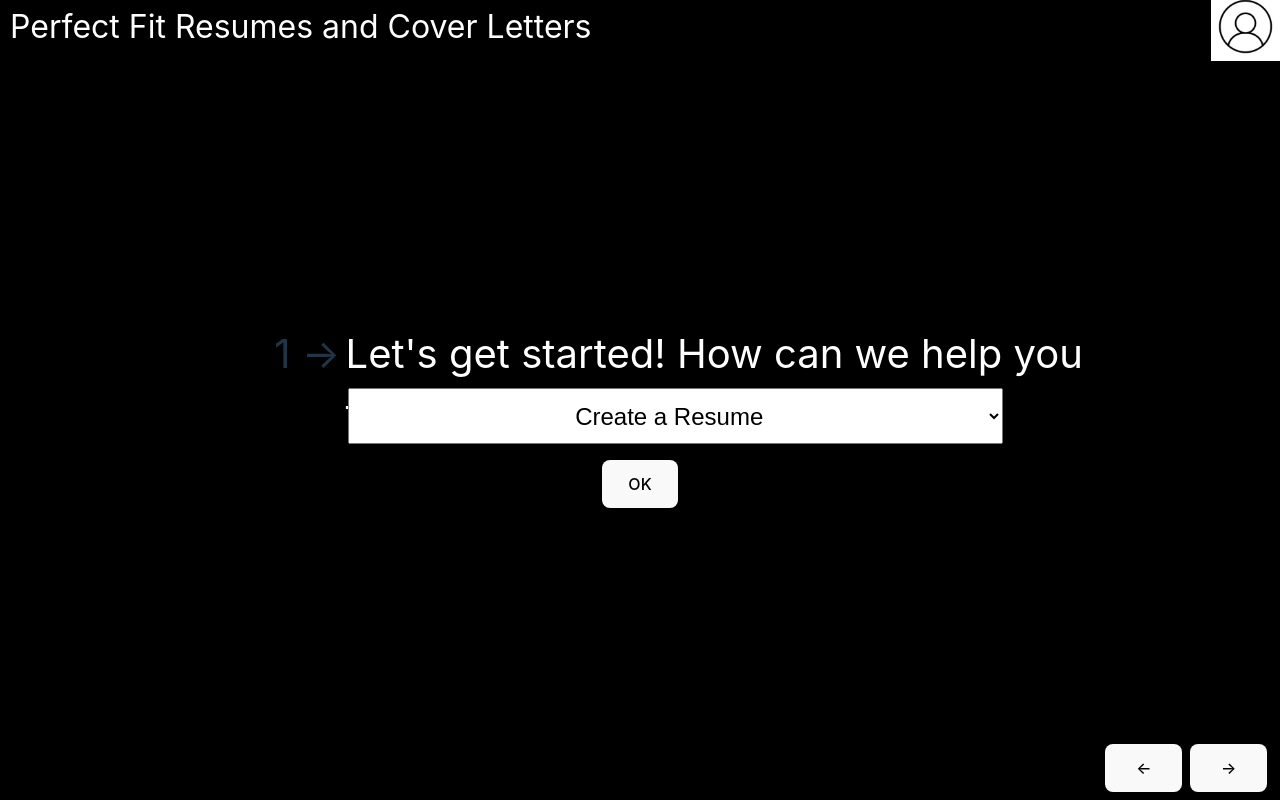
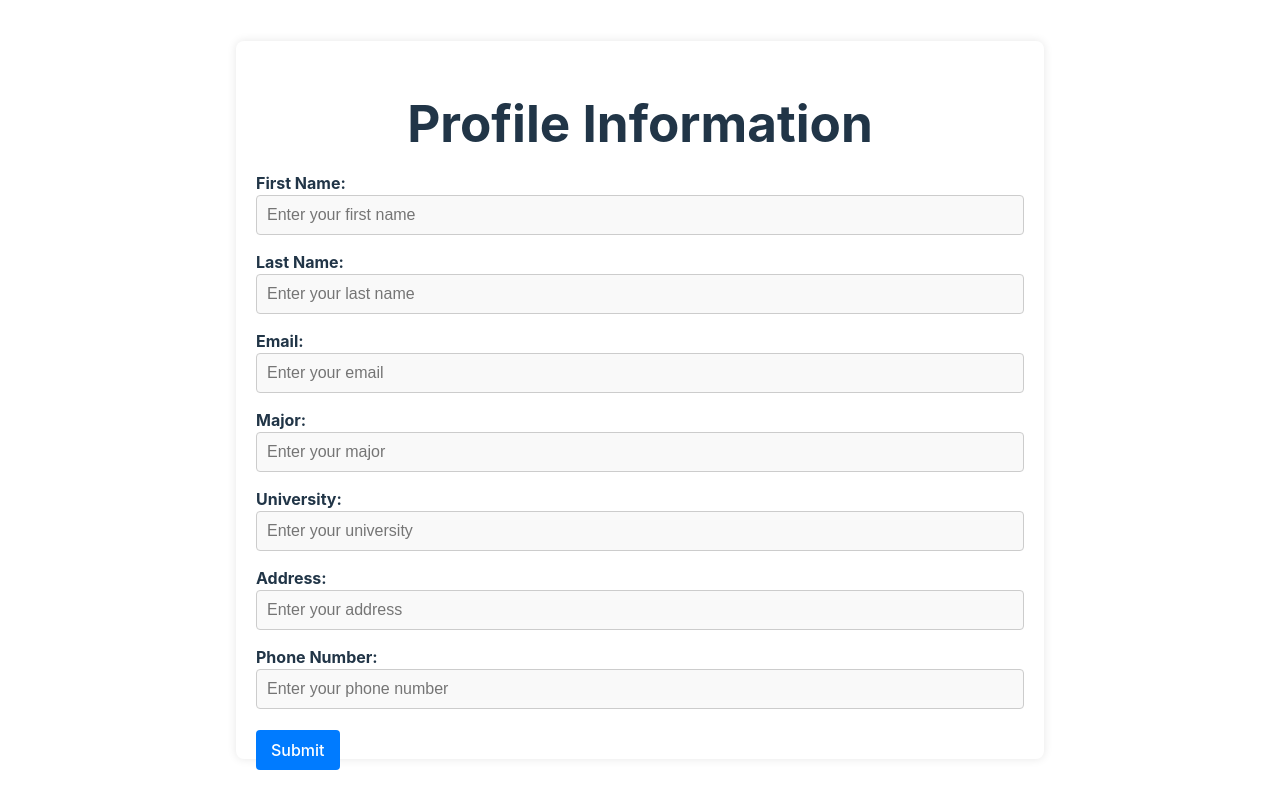
Before and after one commit to CS-179K/Perfect-Fit-Resumes-CVs, a React (Vite) app in the folder react-app/: page /profile in a window 1280 px wide. Built offline with nearby package versions, Linux system fonts and the light colour scheme.

Commit message:
Created Profile Page

```diff
--- a/react-app/src/App.jsx
+++ b/react-app/src/App.jsx
@@ -1,36 +1,20 @@
-import { useState } from 'react'
-import './App.css'
+import React, { useState } from 'react';
+import './App.css';
 
 function App() {
-  // State to hold selected options and job description
-  const [documentType, setDocumentType] = useState('');
-  const [jobDescription, setJobDescription] = useState('');
-
-  // New state for file upload functionality
+  const [selectedFileType, setSelectedFileType] = useState('');
   const [file, setFile] = useState(null);
 
-  // Handle the dropdown menu
   const handleDropdownChange = (event) => {
-    setDocumentType(event.target.value);
+    setSelectedFileType(event.target.value);
   };
 
-  // Updating dialogue box for JD
-  const handleTextAreaChange = (event) => {
-    setJobDescription(event.target.value);
-  };
-
-  // Handle file selection
   const handleFileChange = (event) => {
     setFile(event.target.files[0]);
   };
 
-  // Submitting the form
   const handleSubmit = (event) => {
     event.preventDefault();
-    console.log('Selected Document:', documentType);
-    console.log('Job Description:', jobDescription);
-
-    // Handle file upload if a file is selected
     if (file) {
       const formData = new FormData();
       formData.append('file', file);
@@ -41,51 +25,47 @@ function App() {
       })
         .then((response) => response.json())
         .then((data) => {
-          console.log('File uploaded successfully:', data);
+          console.log('Success:', data);
         })
         .catch((error) => {
-          console.error('File upload error:', error);
+          console.error('Error:', error);
         });
     } else {
       console.log('No file selected');
     }
   };
 
-  const handleClick = (selectedData) => {
-    setSelectedData(selectedData);
-    setShow(true);
-  };
-
   return (
     <div className="App">
-      <h1 className='projectTitle'>Job Application Helper</h1>
-      <form onSubmit={handleSubmit} className='container'>
-        {/* Specify document type */}
-        <select value={documentType} onChange={handleDropdownChange} className="dropdown">
-          <option value="" disabled>Select Document Type</option>
-          <option value="Resume" onClick={() => clickResume(row)}>Resume</option>
-          <option value="CV">CV</option>
+      {/* Existing Elements */}
+      <div className="projectTitle">
+        <h1>Job Description</h1>
+        <p>Here is the description of the job...</p>
+      </div>
+
+      <div className="dropdown">
+        <select onChange={handleDropdownChange}>
+          <option value="">Select a file type</option>
+          <option value="resume">Resume</option>
+          <option value="cv">CV</option>
         </select>
+      </div>
 
-        {/* Job Description */}
-        <textarea
-          value={jobDescription}
-          onChange={handleTextAreaChange}
-          className="dialogue-box"
-          placeholder="Enter Job Description Here..."
-        />
+      {selectedFileType && (
+        <div className="file-upload">
+          <p>Please upload your {selectedFileType}:</p>
+          <input type="file" onChange={handleFileChange} />
+          <button className="submitButton" type="submit" onClick={handleSubmit}>
+            Upload
+          </button>
+        </div>
+      )}
 
-        {/* New: File Upload Section */}
-        {documentType && (
-          <div className="file-upload">
-            <p>Please upload your {documentType}:</p>
-            <input type="file" onChange={handleFileChange} />
-          </div>
-        )}
-
-        {/* Submit button */}
-        <button type="submit" className='submitButton'>Submit</button>
-      </form>
+      {/* Existing Dialogue Box or Other Elements */}
+      <div className="dialogue-box">
+        <h2>Dialogue Box</h2>
+        <p>This is where the dialogue or other content goes...</p>
+      </div>
     </div>
   );
 }
--- /dev/null
+++ b/react-app/src/ProfilePage.css
@@ -0,0 +1,59 @@
+.Profile {
+    width: 60%;
+    margin: 0 auto;
+    padding: 20px;
+    border-radius: 8px;
+    box-shadow: 0 0 10px rgba(0, 0, 0, 0.1);
+  }
+
+  h1 {
+    text-align: center;
+    margin-bottom: 20px;
+  }
+
+  .profile-form {
+    display: flex;
+    flex-direction: column;
+  }
+
+  .form-group {
+    margin-bottom: 15px;
+  }
+
+  label {
+    margin-bottom: 5px;
+    font-weight: bold;
+  }
+
+  .input-field,
+  .input-box {
+    width: 100%;
+    padding: 10px;
+    font-size: 1rem;
+    background-color: #f9f9f9;
+    border: 1px solid #ccc;
+    color: black;
+    border-radius: 4px;
+    box-sizing: border-box;
+  }
+
+  .input-box {
+    height: 100px;
+    resize: vertical;
+    color: black;
+  }
+
+  .submitButton {
+    padding: 10px 15px;
+    font-size: 1rem;
+    color: #fff;
+    background-color: #007bff;
+    border: none;
+    border-radius: 4px;
+    cursor: pointer;
+    text-align: center;
+  }
+
+  .submitButton:hover {
+    background-color: #0056b3;
+  }
--- /dev/null
+++ b/react-app/src/ProfilePage.jsx
@@ -0,0 +1,145 @@
+import React, { useState } from 'react';
+import './ProfilePage.css';
+
+function ProfilePage() {
+  // State variables for the form fields
+  const [address, setAddress] = useState('');
+  const [phoneNumber, setPhoneNumber] = useState('');
+  const [email, setEmail] = useState('');
+  const [firstName, setFirstName] = useState('');
+  const [lastName, setLastName] = useState('');
+  const [age, setAge] = useState('');
+  const [major, setMajor] = useState('');
+  const [university, setUniversity] = useState('');
+
+  // Handle input changes
+  const handleAddressChange = (event) => setAddress(event.target.value);
+  const handlePhoneNumberChange = (event) => setPhoneNumber(event.target.value);
+  const handleEmailChange = (event) => setEmail(event.target.value);
+  const handleFirstNameChange = (event) => setFirstName(event.target.value);
+  const handleLastNameChange = (event) => setLastName(event.target.value);
+  const handleAgeChange = (event) => setAge(event.target.value);
+  const handleMajorChange = (event) => setMajor(event.target.value);
+  const handleUniversityChange = (event) => setUniversity(event.target.value);
+
+  // Handle form submission
+  const handleSubmit = (event) => {
+    event.preventDefault();
+    console.log('Address:', address);
+    console.log('Phone Number:', phoneNumber);
+    console.log('Email:', email);
+    console.log('First Name:', firstName);
+    console.log('Last Name:', lastName);
+    console.log('Age:', age);
+    console.log('Major:', major);
+    console.log('University:', university);
+    // You can add further logic to process or store the information
+  };
+
+  return (
+    <div className="Profile">
+      <h1>Profile Information</h1>
+      <form onSubmit={handleSubmit} className="profile-form">
+        {/* First Name Field */}
+        <div className="form-group">
+          <label htmlFor="firstName">First Name:</label>
+          <input
+            type="text"
+            id="firstName"
+            value={firstName}
+            onChange={handleFirstNameChange}
+            placeholder="Enter your first name"
+            className="input-field"
+          />
+        </div>
+
+        {/* Last Name Field */}
+        <div className="form-group">
+          <label htmlFor="lastName">Last Name:</label>
+          <input
+            type="text"
+            id="lastName"
+            value={lastName}
+            onChange={handleLastNameChange}
+            placeholder="Enter your last name"
+            className="input-field"
+          />
+        </div>
+
+        {/* Email Field */}
+        <div className="form-group">
+          <label htmlFor="email">Email:</label>
+          <input
+            type="email"
+            id="email"
+            value={email}
+            onChange={handleEmailChange}
+            placeholder="Enter your email"
+            className="input-field"
+          />
+        </div>
+
+        {/* Major Field */}
+        <div className="form-group">
+          <label htmlFor="major">Major:</label>
+          <input
+            type="text"
+            id="major"
+            value={major}
+            onChange={handleMajorChange}
+            placeholder="Enter your major"
+            className="input-field"
+          />
+        </div>
+
+        {/* University Field */}
+        <div className="form-group">
+          <label htmlFor="university">University:</label>
+          <input
+            type="text"
+            id="university"
+            value={university}
+            onChange={handleUniversityChange}
+            placeholder="Enter your university"
+            className="input-field"
+          />
+        </div>
+
+        {/* Address Field */}
+        <div className="form-group">
+          <label htmlFor="address">Address:</label>
+          <input
+            type="text"
+            id="address"
+            value={address}
+            onChange={handleAddressChange}
+            placeholder="Enter your address"
+            className="input-field"
+          />
+        </div>
+
+        {/* Phone Number Field */}
+        <div className="form-group">
+          <label htmlFor="phone">Phone Number:</label>
+          <input
+            type="tel"
+            id="phone"
+            value={phoneNumber}
+            onChange={handlePhoneNumberChange}
+            placeholder="Enter your phone number"
+            className="input-field"
+          />
+        </div>
+
+
+        <div className="form-group">
+            <button type="submit" className="submitButton">Submit</button>
+        </div>
+      </form>
+    </div>
+
+
+  );
+}
+
+export default ProfilePage;
--- a/react-app/src/main.jsx
+++ b/react-app/src/main.jsx
@@ -3,10 +3,11 @@ import { createRoot } from 'react-dom/client'
 import App from './App.jsx'
 import Testt from './Testt.jsx'
 import './index.css'
+import ProfilePage from './ProfilePage.jsx'
 
 createRoot(document.getElementById('root')).render(
   <StrictMode>
     {/* <App /> */}
-    <Testt />
+    <ProfilePage />
   </StrictMode>,
 )
```
